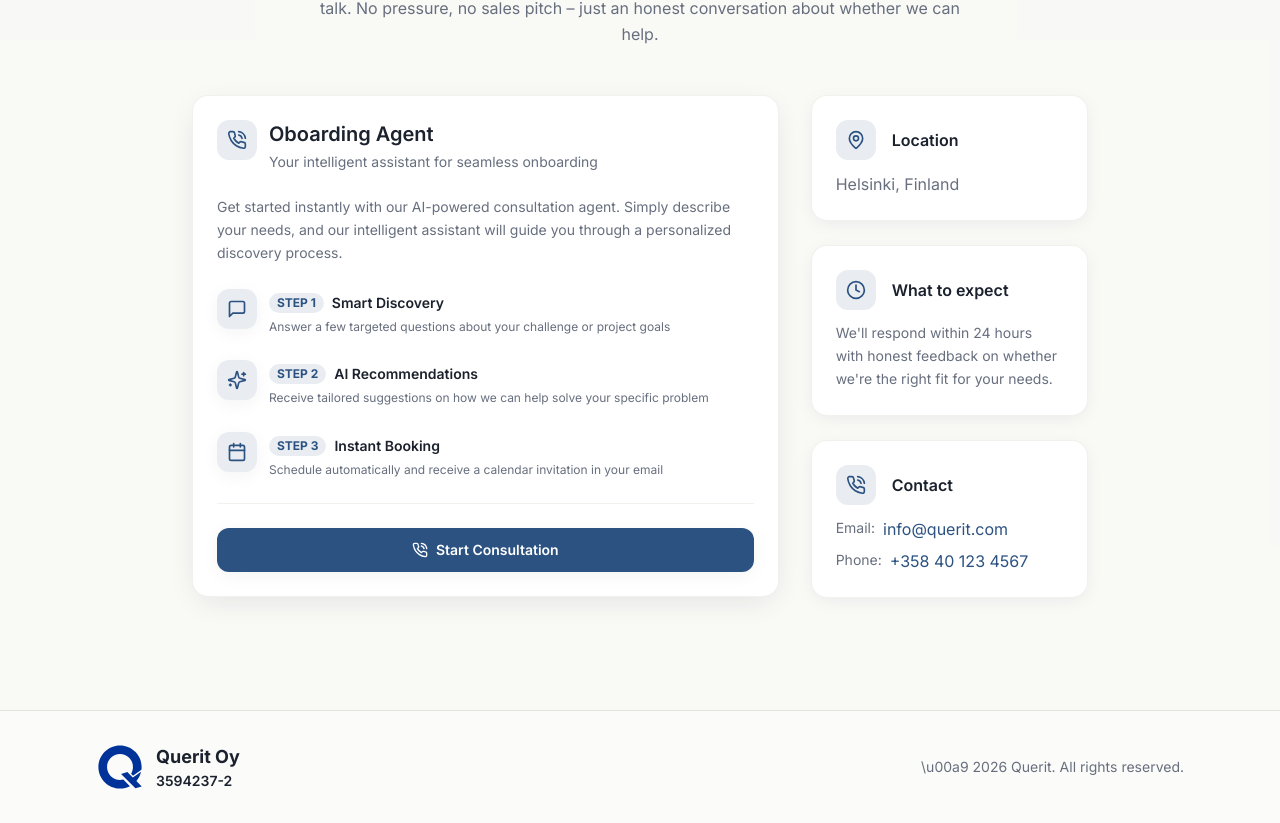
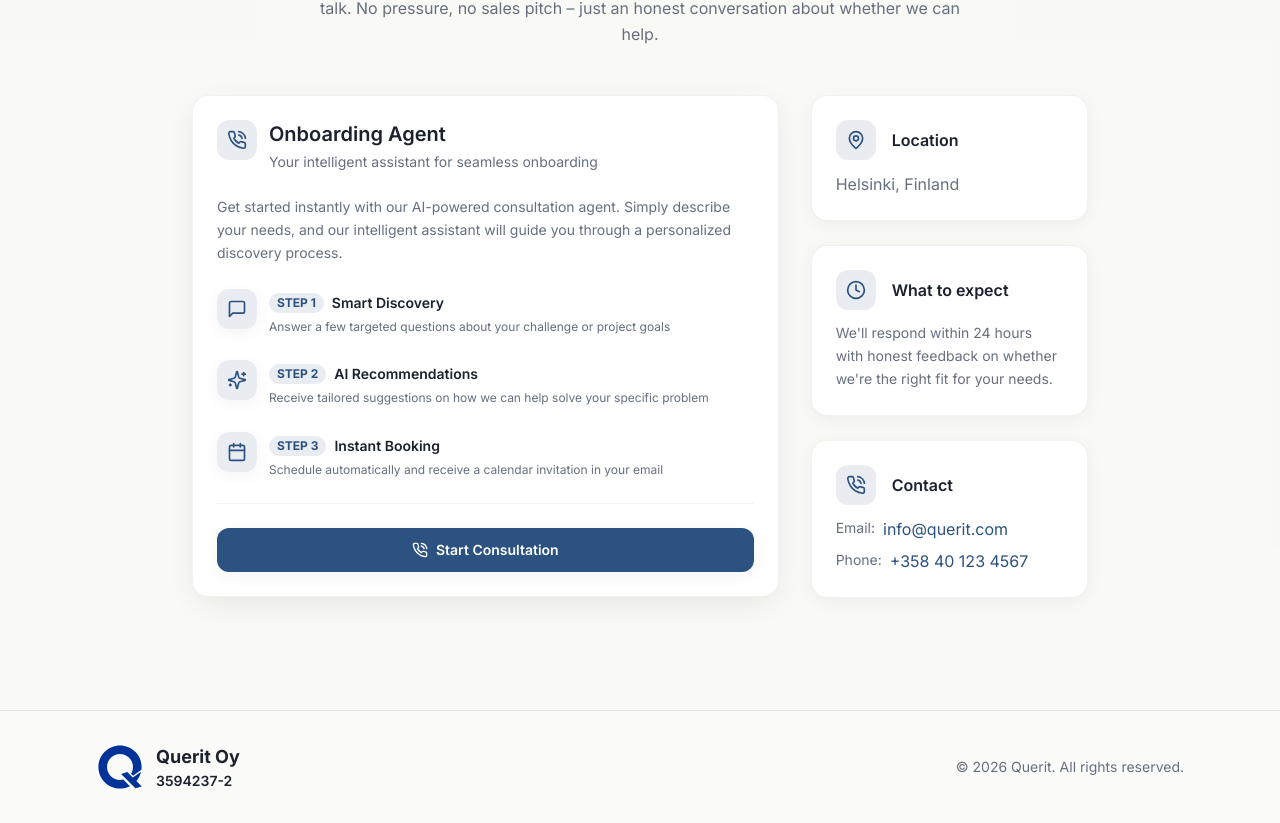
Before and after one commit to oskalam/Website_local_test, a React (Vite) app in the folder Website-main/: page / in a window 1280 px wide. Shown: the part 6820-7643 px from the top of the page. Built offline with nearby package versions, Linux system fonts and the light colour scheme; the HTML template or start-up script is replaced by a standard one.

Commit message:
Encoding

```diff
--- a/Website-main/src/components/ContactSection.tsx
+++ b/Website-main/src/components/ContactSection.tsx
@@ -7,8 +7,8 @@ const ContactSection = () => {
     en: {
       touchLabel: "Get in Touch",
       talkTitle: "Let's Talk",
-      talkDesc: "Whether you're certain you need technology or just exploring options, we're happy to talk. No pressure, no sales pitch \u2013 just an honest conversation about whether we can help.",
-      agentTitle: "Oboarding Agent",
+      talkDesc: "Whether you're certain you need technology or just exploring options, we're happy to talk. No pressure, no sales pitch – just an honest conversation about whether we can help.",
+      agentTitle: "Onboarding Agent",
       agentSubtitle: "Your intelligent assistant for seamless onboarding",
       agentDesc: "Get started instantly with our AI-powered consultation agent. Simply describe your needs, and our intelligent assistant will guide you through a personalized discovery process.",
       step1Label: "STEP 1",
--- a/Website-main/src/components/Footer.tsx
+++ b/Website-main/src/components/Footer.tsx
@@ -32,7 +32,7 @@ const Footer = () => {
             </div>
           </div>
           <p className="text-sm text-muted-foreground">
-            \u00a9 {currentYear} Querit. {t.copyright}
+            © {currentYear} Querit. {t.copyright}
           </p>
         </div>
       </div>
--- a/Website-main/src/pages/NotFound.tsx
+++ b/Website-main/src/pages/NotFound.tsx
@@ -12,7 +12,7 @@ const NotFound = () => {
     },
     fi: {
       title: "404",
-      message: "Oops! Sivua ei l\u00f6ydy",
+      message: "Oops! Sivua ei löydy",
       link: "Palaa kotisivulle",
     },
   } as const;
```
